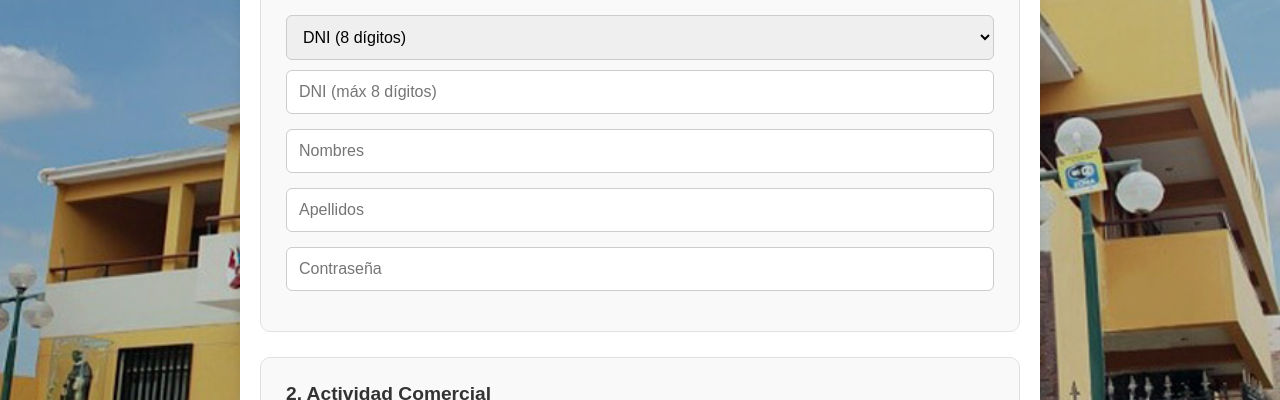
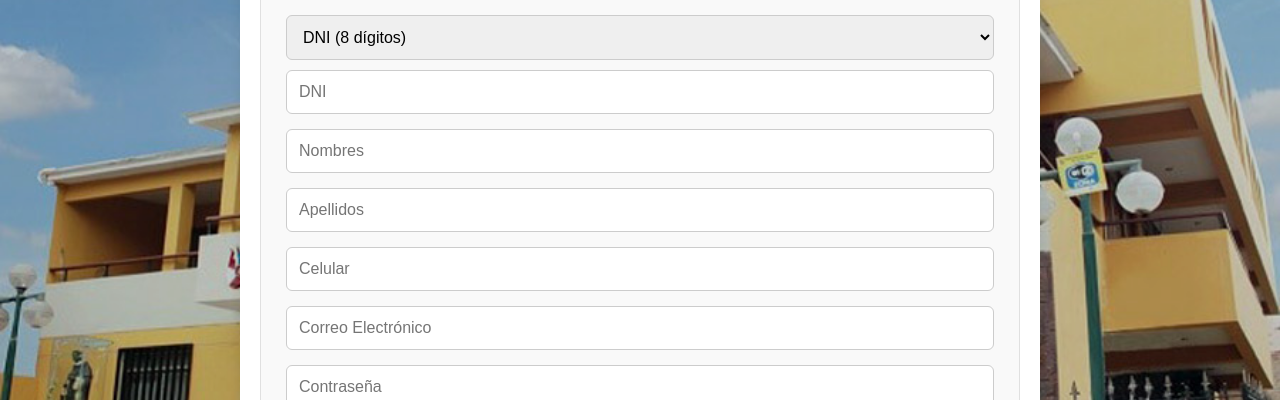
Before and after one commit to candelario02/comercio_pachacamac, a React (Vite) app in the folder frontend/: page /solicitud in a window 1280 px wide. Shown: the part 234-634 px from the top of the page. Built offline with nearby package versions, Linux system fonts and the light colour scheme; no server answers.

Commit message:
terminando el ciercuito de obsrvaciones

```diff
--- a/frontend/src/estilos/SolicitudComerciante.css
+++ b/frontend/src/estilos/SolicitudComerciante.css
@@ -143,3 +143,9 @@
         box-shadow: 0 -2px 10px rgba(0,0,0,0.1);
     }
 }
+.input-readonly {
+  background-color: #e9ecef;
+  cursor: not-allowed;
+  border: 1px solid #ced4da;
+  color: #495057;
+}
--- a/frontend/src/paginas/SolicitudComerciante.jsx
+++ b/frontend/src/paginas/SolicitudComerciante.jsx
@@ -152,7 +152,9 @@ const SolicitudComerciante = () => {
   };
 
   const handleSubmit = async (e) => {
-    e.preventDefault();
+  e.preventDefault(); // 1. Siempre primero para detener el envío por defecto
+
+  // 2. Validaciones antes de armar los datos
   if (!formData.lat || !formData.lng) {
     setModal({
       abierto: true,
@@ -161,6 +163,7 @@ const SolicitudComerciante = () => {
     });
     return;
   }
+
 
     if (!modoEdicion && !formData.archivo_puesto) {
       setModal({
@@ -188,6 +191,7 @@ const SolicitudComerciante = () => {
     }
 
     const data = new FormData();
+    data.append("correo_electronico", formData.correo);
     Object.keys(formData).forEach((key) => {
       if (key === "contrasena" && modoEdicion) return;
 
@@ -242,7 +246,6 @@ const SolicitudComerciante = () => {
 
         <div className="bloque">
           <h3>1. Datos Personales</h3>
-
           <select
             disabled={modoEdicion}
             onChange={(e) => {
@@ -255,17 +258,15 @@ const SolicitudComerciante = () => {
             <option value="DNI">DNI (8 dígitos)</option>
             <option value="RUC">RUC (11 dígitos)</option>
           </select>
-
           <input
             name="dni"
             value={formData.dni}
             onChange={handleChange}
             readOnly={modoEdicion}
-            placeholder={`${tipoDoc} (máx ${tipoDoc === "DNI" ? 8 : 11} dígitos)`}
+            placeholder={`${tipoDoc}`}
             required
             className={modoEdicion ? "input-readonly" : ""}
           />
-
           <input
             name="nombres"
             value={formData.nombres}
@@ -273,8 +274,8 @@ const SolicitudComerciante = () => {
             readOnly={modoEdicion}
             placeholder="Nombres"
             required
+            className={modoEdicion ? "input-readonly" : ""}
           />
-
           <input
             name="apellidos"
             value={formData.apellidos}
@@ -282,7 +283,29 @@ const SolicitudComerciante = () => {
             readOnly={modoEdicion}
             placeholder="Apellidos"
             required
+            className={modoEdicion ? "input-readonly" : ""}
           />
+
+          <input
+            name="celular"
+            value={formData.celular}
+            onChange={handleChange}
+            readOnly={modoEdicion}
+            placeholder="Celular"
+            required
+            className={modoEdicion ? "input-readonly" : ""}
+          />
+
+          <input
+            name="correo"
+            value={formData.correo}
+            onChange={handleChange}
+            readOnly={modoEdicion}
+            placeholder="Correo Electrónico"
+            required
+            className={modoEdicion ? "input-readonly" : ""}
+          />
+
           {!modoEdicion && (
             <input
               name="contrasena"
@@ -302,7 +325,6 @@ const SolicitudComerciante = () => {
             value={formData.rubro_id}
             onChange={handleChange}
             required
-
           >
             <option value="">Seleccione Rubro</option>
             {rubros.map((r) => (
@@ -361,7 +383,7 @@ const SolicitudComerciante = () => {
 
           <select
             name="sector_id"
-            value={formData.sector_id} // Vinculado para precarga
+            value={formData.sector_id}
             onChange={handleChange}
             required
             disabled={modoEdicion && !observaciones.obsUbicacion}
```
Also changed, not shown: 1 other file (tests, documents, lock files or other folders). Lines whose indentation alone changed are shown as unchanged.
